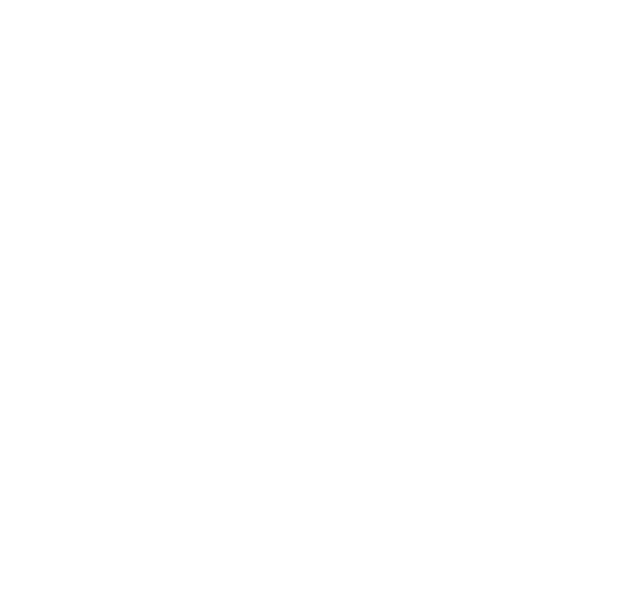
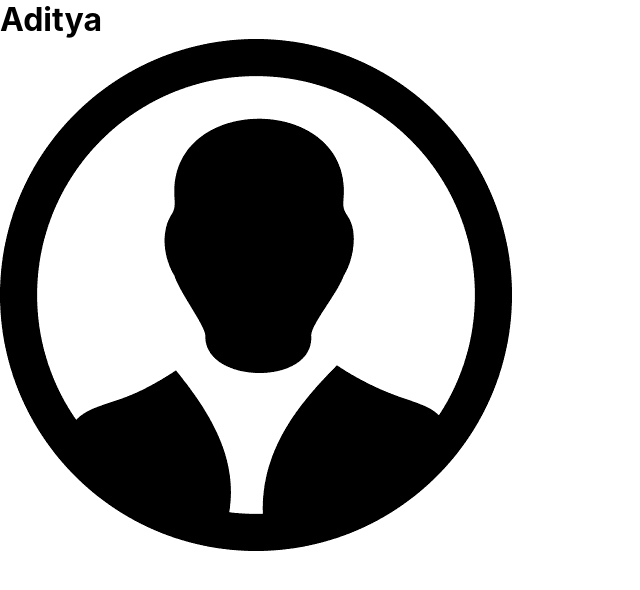
Before and after one commit to AdityaDeshpande123/MinorProject, a React (Create React App) app in the folder Project/front-end/: page /profile in a window 1280 px wide. Before the commit this address had no page. Shown: the top 590 px of the page, without its empty margins (0-640 px from the left). Built offline with nearby package versions, Linux system fonts and the light colour scheme.

Commit message:
Adi's commit

```diff
--- a/Project/front-end/src/App.js
+++ b/Project/front-end/src/App.js
@@ -4,6 +4,7 @@
 import Homepage from './views/home_page/Homepage';
 import Card from './views/card-view/Card';
 import { BrowserRouter, Routes, Route } from "react-router-dom";
+import Profile from './views/profile/Profile';
 function App() {
 
   return (
@@ -13,6 +14,7 @@
         <Routes>
           <Route path="/" element={<Homepage></Homepage>}></Route>
           <Route path='signup' element={<Signpage></Signpage>}></Route>
+          <Route path='profile' element={<Profile></Profile>}></Route>
         </Routes>
 
 
--- a/Project/front-end/src/views/WebBase.js
+++ b/Project/front-end/src/views/WebBase.js
@@ -32,7 +32,7 @@
 
                 <ul className={styles.base_ul}>
 
-                    <li className={styles.base_li}> <img src={person} height={"35px"} alt="image" style={{float:"left",paddingRight:"22px",paddingLeft:"10px"}}></img>Profile</li>
+                    <li onClick={()=> navigate('profile')} className={styles.base_li}> <img src={person} height={"35px"} alt="image" style={{float:"left",paddingRight:"22px",paddingLeft:"10px"}}></img>Profile</li>
                     <li className={styles.base_li}><img src={travel} height={"40px"} alt="image" style={{float:"left",paddingRight:"20px",paddingLeft:"10px"}}></img>Travel</li>
                     <li className={styles.base_li}><img src={food} height={"40px"} alt="image" style={{float:"left",paddingRight:"10px",paddingLeft:"10px"}}></img>Food</li>
                     <li className={styles.base_li}><img src={automob} height={"40px"} alt="image" style={{float:"left",paddingRight:"22px",paddingLeft:"10px"}}></img>Automobile</li>
--- /dev/null
+++ b/Project/front-end/src/views/profile/Profile.js
@@ -0,0 +1,43 @@
+import React, { useState } from "react";
+import styles from './Profile.module.css'
+import ppic from '../../static/person.png'
+function Profile()
+{
+    const arr = {
+        username : "Aditya",
+        ppic : require('../../static/person.png'),
+        nblogs : "2",
+        pviews : "2",
+        popularity : "30%"
+    };
+    return(
+        <div>
+
+            <div className={styles.profileview}>
+
+                <div className={styles.profilepic}>
+                    <h1>{arr.username}</h1>
+
+                    <img src={arr.ppic}></img>
+
+                </div>
+
+                <div className={styles.pdetails}>
+
+                </div>
+
+            </div>
+
+            <div className={styles.panalytics}>
+
+            </div>
+
+
+
+        </div>
+    );
+
+
+}
+
+export default Profile;
```
Also changed, not shown: Project/front-end/src/views/profile/Profile.module.css (added).
